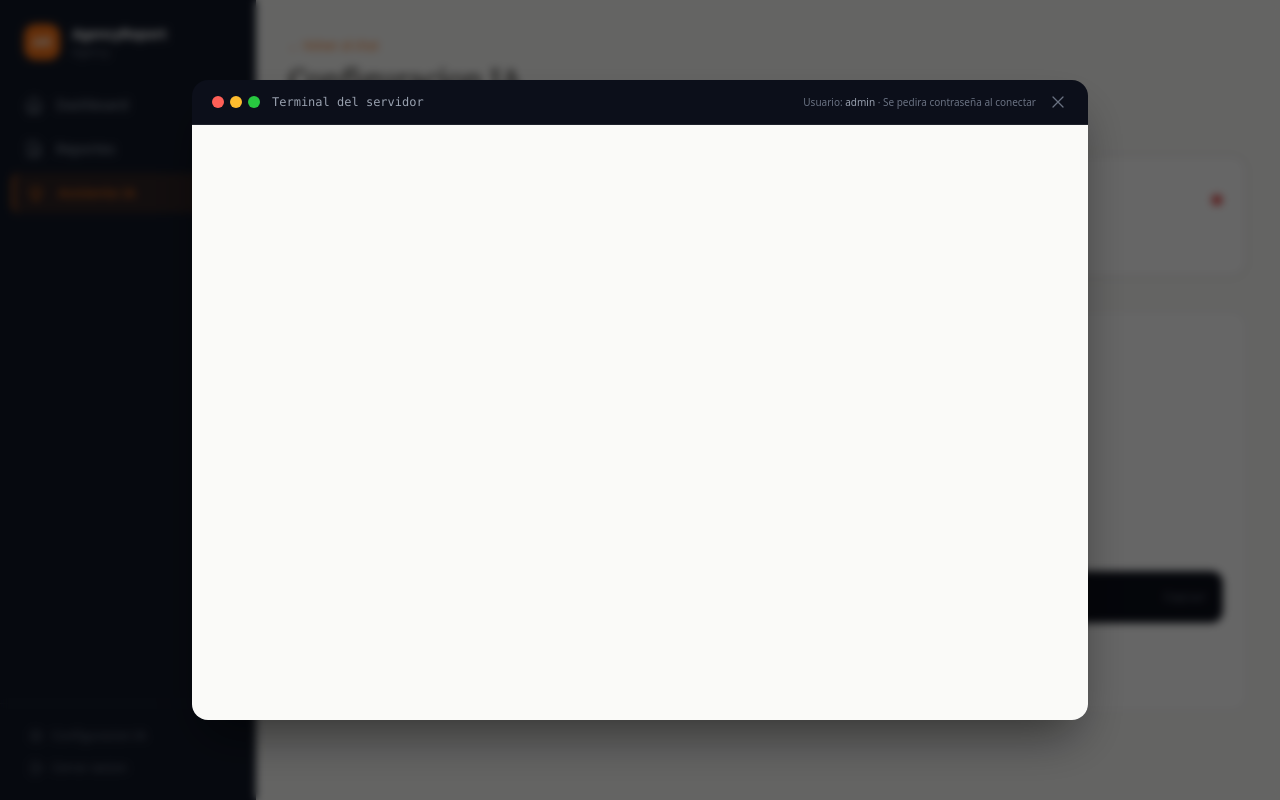
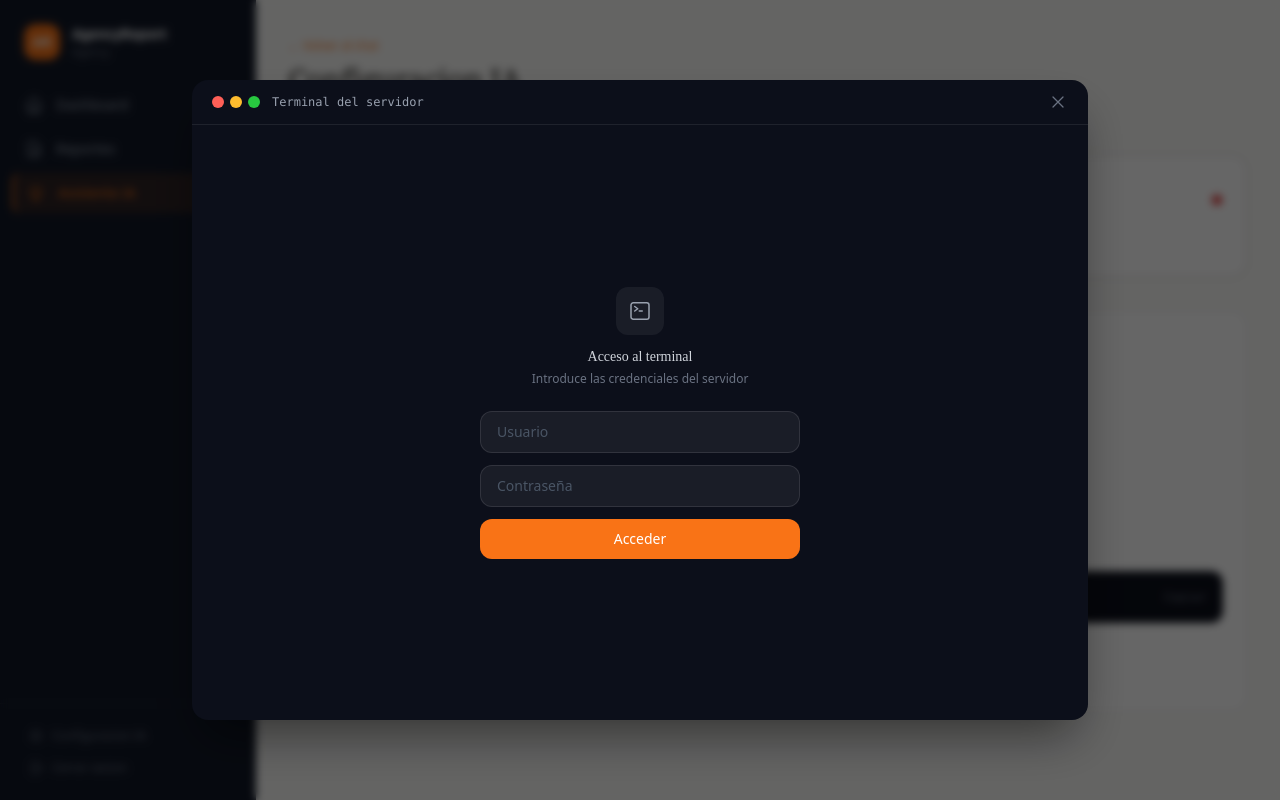
Before and after one commit to simplificando-roberto/agencyreport-demo, a Next.js app in the folder frontend/: page /ai/setup in a window 1280 px wide. Both pictures are taken after a click on the button "Abrir terminal". Built offline with nearby package versions, Linux system fonts and the light colour scheme; no server answers.

Commit message:
v5.2: Terminal login form in modal, separate credentials verified by backend

```diff
--- a/frontend/app/ai/setup/page.tsx
+++ b/frontend/app/ai/setup/page.tsx
@@ -30,6 +30,10 @@ export default function AISetupPage() {
   const [verifying, setVerifying] = useState(false);
   const [message, setMessage] = useState({ text: "", type: "" });
   const [terminalOpen, setTerminalOpen] = useState(false);
+  const [terminalAuthed, setTerminalAuthed] = useState(false);
+  const [termUser, setTermUser] = useState("");
+  const [termPass, setTermPass] = useState("");
+  const [termError, setTermError] = useState("");
 
   const loadStatus = useCallback(async () => {
     setLoading(true);
@@ -201,31 +205,78 @@ export default function AISetupPage() {
 
       {/* Terminal Modal */}
       {terminalOpen && (
-        <div className="fixed inset-0 z-50 flex items-center justify-center p-4" style={{ background: "rgba(0,0,0,0.6)", backdropFilter: "blur(4px)" }}>
+        <div className="fixed inset-0 z-50 flex items-center justify-center p-4" style={{ background: "rgba(0,0,0,0.6)", backdropFilter: "blur(4px)" }}
+          onClick={e => { if (e.target === e.currentTarget) { setTerminalOpen(false); setTerminalAuthed(false); } }}>
           <div className="w-full max-w-4xl h-[80vh] rounded-2xl overflow-hidden flex flex-col animate-fade-up" style={{ background: "var(--bg-deep)", boxShadow: "0 25px 50px -12px rgba(0,0,0,0.5)" }}>
             {/* Modal header */}
             <div className="flex items-center justify-between px-5 py-3" style={{ borderBottom: "1px solid rgba(255,255,255,0.08)" }}>
               <div className="flex items-center gap-3">
                 <div className="flex gap-1.5">
-                  <button onClick={() => setTerminalOpen(false)} className="w-3 h-3 rounded-full hover:brightness-110" style={{ background: "#FF5F57" }}></button>
+                  <button onClick={() => { setTerminalOpen(false); setTerminalAuthed(false); }} className="w-3 h-3 rounded-full hover:brightness-110" style={{ background: "#FF5F57" }}></button>
                   <div className="w-3 h-3 rounded-full" style={{ background: "#FEBC2E" }}></div>
                   <div className="w-3 h-3 rounded-full" style={{ background: "#28C840" }}></div>
                 </div>
                 <span className="text-xs text-gray-400 font-mono">Terminal del servidor</span>
               </div>
-              <div className="flex items-center gap-3">
-                <span className="text-[10px] text-gray-500">
-                  Usuario: <span className="text-gray-400">admin</span> &middot; Se pedira contraseña al conectar
-                </span>
-                <button onClick={() => setTerminalOpen(false)} className="text-gray-500 hover:text-gray-300 transition-colors">
+              <button onClick={() => { setTerminalOpen(false); setTerminalAuthed(false); }} className="text-gray-500 hover:text-gray-300 transition-colors">
                 <svg className="w-5 h-5" fill="none" viewBox="0 0 24 24" stroke="currentColor"><path strokeLinecap="round" strokeLinejoin="round" strokeWidth={1.5} d="M6 18L18 6M6 6l12 12" /></svg>
               </button>
             </div>
+
+            {/* Content: login form OR terminal */}
+            {!terminalAuthed ? (
+              <div className="flex-1 flex items-center justify-center">
+                <div className="w-full max-w-xs">
+                  <div className="text-center mb-6">
+                    <div className="w-12 h-12 mx-auto mb-3 rounded-xl flex items-center justify-center" style={{ background: "rgba(255,255,255,0.06)" }}>
+                      <svg className="w-6 h-6 text-gray-400" fill="none" viewBox="0 0 24 24" stroke="currentColor">
+                        <path strokeLinecap="round" strokeLinejoin="round" strokeWidth={1.5} d="M6.75 7.5l3 2.25-3 2.25m4.5 0h3m-9 8.25h13.5A2.25 2.25 0 0021 18V6a2.25 2.25 0 00-2.25-2.25H5.25A2.25 2.25 0 003 6v12a2.25 2.25 0 002.25 2.25z" />
+                      </svg>
                     </div>
-            {/* iframe */}
+                    <p className="text-sm text-gray-300" style={{ fontFamily: "'DM Serif Display', serif" }}>Acceso al terminal</p>
+                    <p className="text-xs text-gray-500 mt-1">Introduce las credenciales del servidor</p>
+                  </div>
+
+                  <form onSubmit={async e => {
+                    e.preventDefault();
+                    setTermError("");
+                    try {
+                      const r = await apiFetch("/ai/terminal/auth", {
+                        method: "POST",
+                        body: JSON.stringify({ user: termUser, password: termPass }),
+                      });
+                      const data = await r.json();
+                      if (data.ok) {
+                        setTerminalAuthed(true);
+                      } else {
+                        setTermError("Credenciales incorrectas");
+                      }
+                    } catch {
+                      setTermError("Error de conexion");
+                    }
+                  }} className="space-y-3">
+                    <input value={termUser} onChange={e => setTermUser(e.target.value)}
+                      placeholder="Usuario" required autoComplete="off"
+                      className="w-full rounded-xl px-4 py-2.5 text-sm text-white placeholder-gray-600 outline-none"
+                      style={{ background: "rgba(255,255,255,0.06)", border: "1px solid rgba(255,255,255,0.1)" }} />
+                    <input type="password" value={termPass} onChange={e => setTermPass(e.target.value)}
+                      placeholder="Contraseña" required autoComplete="off"
+                      className="w-full rounded-xl px-4 py-2.5 text-sm text-white placeholder-gray-600 outline-none"
+                      style={{ background: "rgba(255,255,255,0.06)", border: "1px solid rgba(255,255,255,0.1)" }} />
+                    {termError && <p className="text-xs text-center" style={{ color: "var(--danger)" }}>{termError}</p>}
+                    <button type="submit"
+                      className="w-full py-2.5 rounded-xl text-white text-sm font-medium transition-all hover:shadow-lg"
+                      style={{ background: "var(--accent)" }}>
+                      Acceder
+                    </button>
+                  </form>
+                </div>
+              </div>
+            ) : (
               <div className="flex-1">
                 <iframe src={terminalUrl} className="w-full h-full border-0" title="Terminal" />
               </div>
+            )}
           </div>
         </div>
       )}
```
Also changed, not shown: 1 other file (tests, documents, lock files or other folders). Lines whose indentation alone changed are shown as unchanged.
